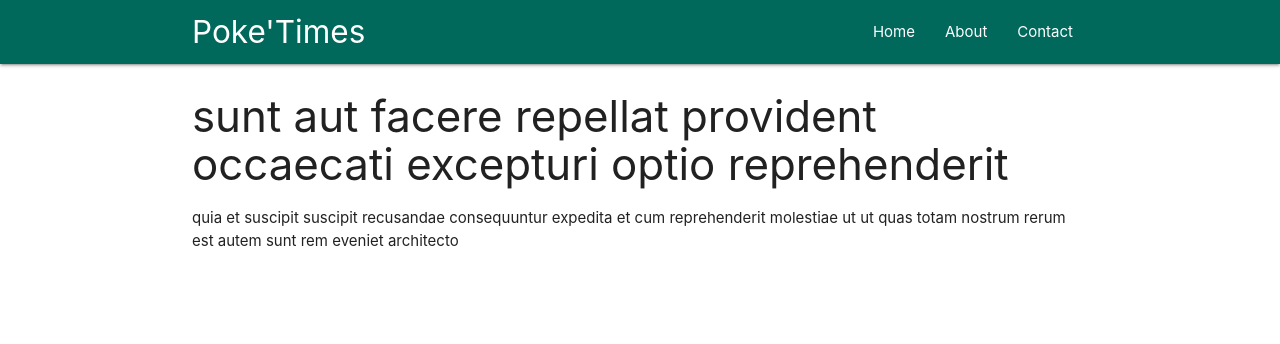
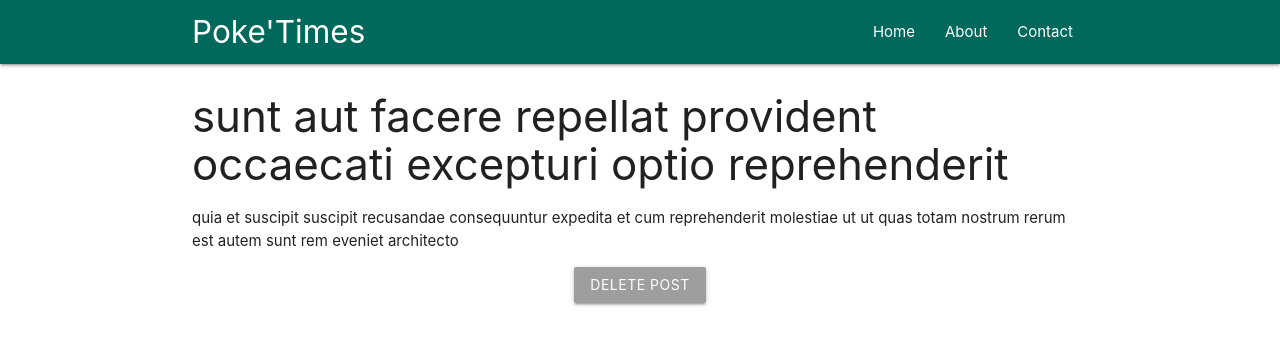
Before and after one commit to deveshdron/reactRedux-Shuan, a React (Create React App) app: page /1 in a window 1280 px wide. Shown: the top 344 px of the page. Built offline with nearby package versions, Linux system fonts and the light colour scheme.

Commit message:
deletePost action created

```diff
--- a/src/components/Home.js
+++ b/src/components/Home.js
@@ -24,6 +24,7 @@ class Home extends Component {
         );
       })
     ) : (
+      // adding spinner
       <div className="center">
         <h5>No post yet...</h5>
         <div className="preloader-wrapper big active">
--- a/src/components/Post.js
+++ b/src/components/Post.js
@@ -2,11 +2,24 @@ import React, { Component } from "react";
 import { connect } from "react-redux";
 
 export class Post extends Component {
+  handleClick = () => {
+    this.props.deletePost(this.props.post.id);
+    // redirectig to homepage
+    this.props.history.push("/");
+  };
+
   render() {
+    console.log(this.props);
+
     const post = this.props.post ? (
       <div className="post container">
         <h3>{this.props.post.title}</h3>
         <p>{this.props.post.body}</p>
+        <div className="center">
+          <button className="btn grey" onClick={this.handleClick}>
+            Delete Post
+          </button>
+        </div>
       </div>
     ) : (
       <div className="center">
@@ -23,8 +36,17 @@ const mapStateToProps = (state, ownProps) => {
   //accessing props object from BrowserRouter
   let id = ownProps.match.params.post_id;
   return {
+    // post.id===id   doesnt work here
     post: state.posts.find((post) => post.id == id),
   };
 };
 
-export default connect(mapStateToProps)(Post);
+const mapDispatchToProps = (dispatch) => {
+  return {
+    deletePost: (id) => {
+      dispatch({ type: "DELETE_POST", id: id });
+    },
+  };
+};
+
+export default connect(mapStateToProps, mapDispatchToProps)(Post);
--- a/src/reducers/rootReducer.js
+++ b/src/reducers/rootReducer.js
@@ -25,7 +25,16 @@ const initState = {
   ],
 };
 const rootReducer = (state = initState, action) => {
-  console.log(state);
+  if (action.type === "DELETE_POST") {
+    let newPosts = state.posts.filter((post) => {
+      return post.id !== action.id;
+    });
+    return {
+      ...state,
+      posts: newPosts,
+    };
+  }
+
   return state;
 };
 
```
